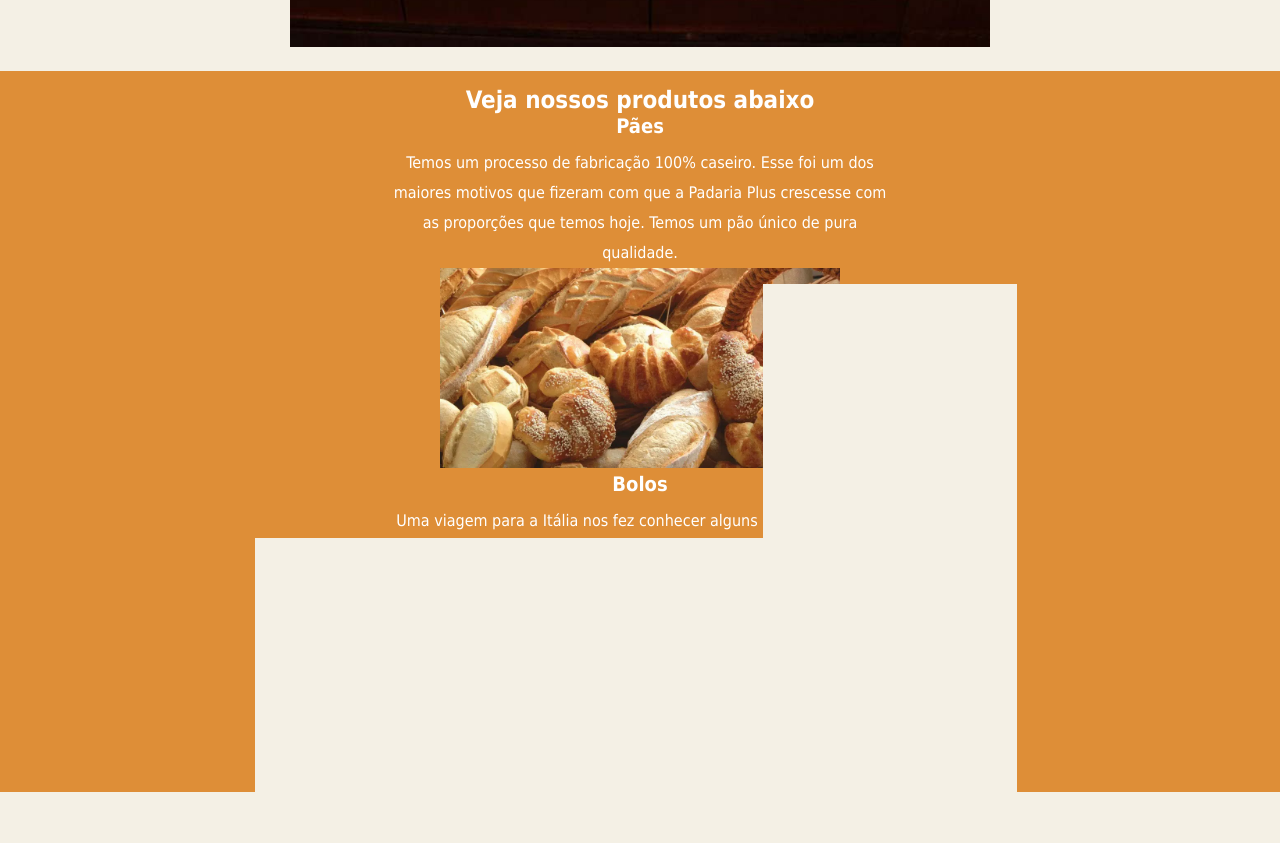
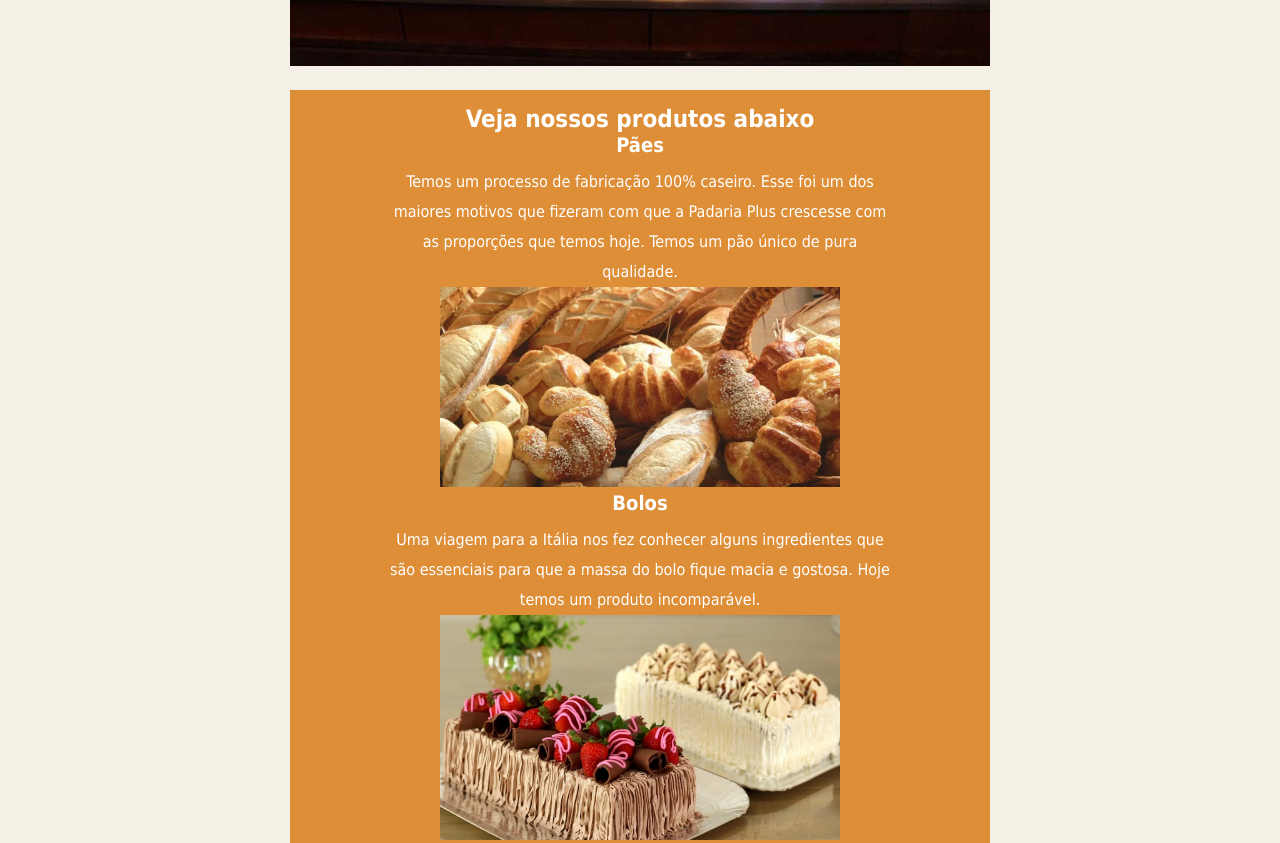
Before and after one commit to LeonardoRomulo/padaria-plus, a plain HTML site: page index.html in a window 1280 px wide. Shown: the part 733-1576 px from the top of the page. Drawn offline with Linux system fonts and the light colour scheme.

Commit message:
Update index.html

```diff
--- a/index.html
+++ b/index.html
@@ -12,11 +12,11 @@
     <div class="secao">
 
         <img class="imagem-logotipo" src="img/logo.png" alt="">
-
+        <p>
         <a href="#Sobre">Sobre</a>
         <a href="#Produtos">Produtos</a>
         <a href="#Contatos">Contatos</a>
-
+        </p>
     </div>
 
     <div class="secao" id="Sobre">
@@ -24,7 +24,7 @@
         <h2>Desde 2001, o lugar mais gostoso da cidade</h2>
         <img class="imagem-banner" src="img/produtos-padaria.jpg" alt="produtos da padaria">
     </div>
-    <div class="secao-destaque" id="Produtos">
+    <div class="secao secao-destaque" id="Produtos">
         <h3>Veja nossos produtos abaixo</h3>
 
         <h4>Pães</h4>
```
